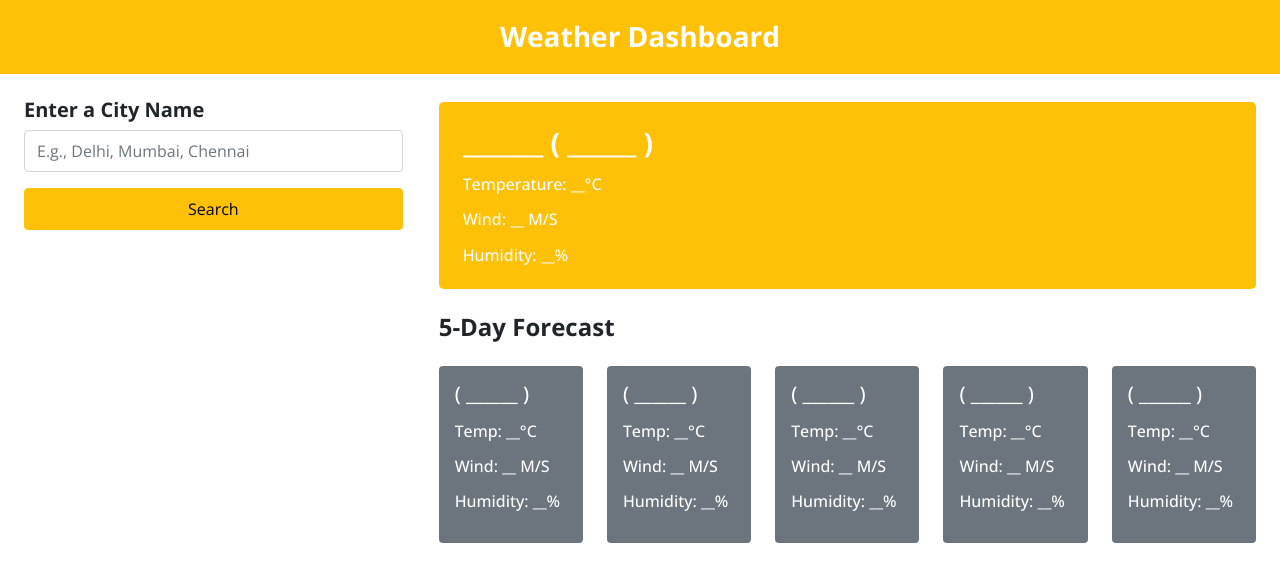
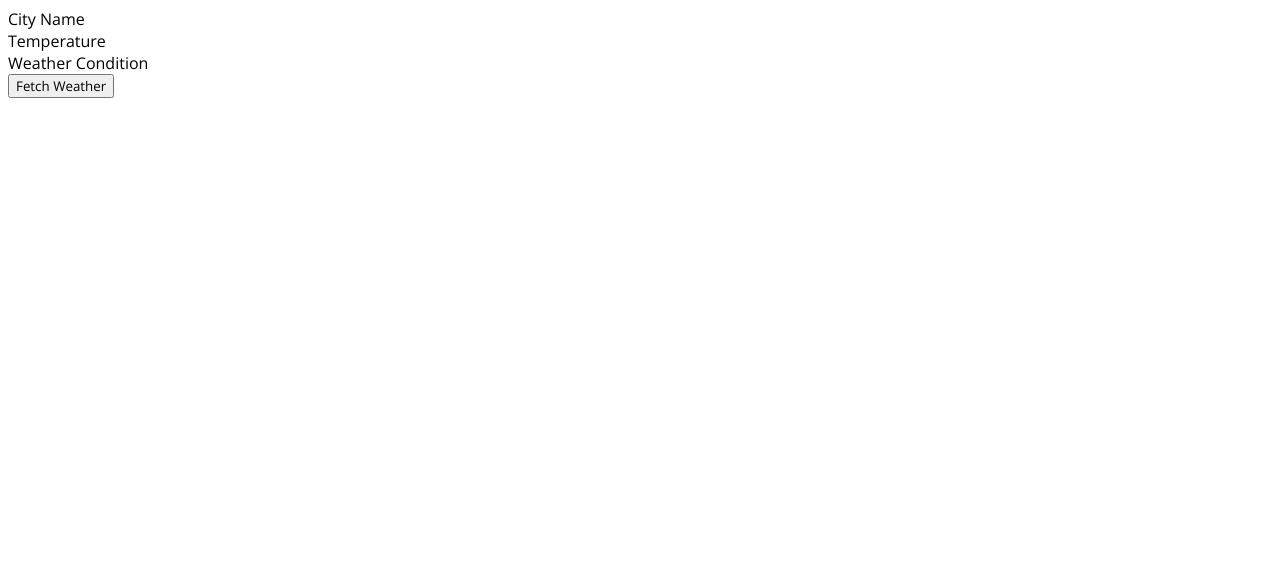
Before and after one commit to Vanshi1804/END_TERM, a plain HTML site: page index.html in a window 1280 px wide. Drawn offline with nearby package versions, Linux system fonts and the light colour scheme.

Commit message:
index.html

```diff
--- a/index.html
+++ b/index.html
@@ -1,91 +1,18 @@
 <!DOCTYPE html>
-<html lang="en" dir="ltr">
-  <head>
-    <meta charset="utf-8">
-    <title>Weather app</title>
+<html lang="en">
+<head>
+    <meta charset="UTF-8">
+    <meta name="viewport" content="width=device-width, initial-scale=1.0">
+    <title>Document</title>
     <link rel="stylesheet" href="style.css">
-    <meta name="viewport" content="width=device-width, initial-scale=1.0">
-    <link rel="stylesheet" href="https://cdn.jsdelivr.net/npm/bootstrap@5.1.3/dist/css/bootstrap.min.css">
-    <script src="script.js" defer></script>
-  </head>
-  <body>
-    <header class="bg-warning text-center py-3">
-      <h1 class="fw-bold h3 text-white my-1">Weather Dashboard</h1>
-    </header>
-    <div class="container-fluid my-4 weather-data">
-      <div class="row">
-        <div class="col-xxl-3 col-md-4 px-lg-4">
-          <h5 class="fw-bold">Enter a City Name</h5>
-          <input type="text" id="city-input" class="py-2 form-control" placeholder="E.g., Delhi, Mumbai, Chennai">
-          <button id="search-btn" class="btn btn-warning py-2 w-100 mt-3 mb-2">Search</button>
-        </div>
-        <div class="col-xxl-9 col-md-8 mt-md-1 mt-4 pe-lg-4">
-          <div class="current-weather bg-warning text-white py-2 px-4 rounded-3">
-            <div class="mt-3 d-flex justify-content-between">
-              <div>
-                <h3 class="fw-bold">_______ ( ______ )</h3>
-                <h6 class="my-3 mt-3">Temperature: __°C</h6>
-                <h6 class="my-3">Wind: __ M/S</h6>
-                <h6 class="my-3">Humidity: __%</h6>
-              </div>
-          </div>
-          </div>
-          <h4 class="fw-bold my-4">5-Day Forecast</h4>
-          <div class="days-forecast row row-cols-1 row-cols-sm-2 row-cols-lg-4 row-cols-xl-5 justify-content-between">
-            <div class="col mb-3">
-              <div class="card border-0 bg-secondary text-white">
-                <div class="card-body p-3 text-white">
-                  <h5 class="card-title fw-semibold">( ______ )</h5>
-                  <h6 class="card-text my-3 mt-3">Temp: __°C</h6>
-                  <h6 class="card-text my-3">Wind: __ M/S</h6>
-                  <h6 class="card-text my-3">Humidity: __%</h6>
-                </div>
-              </div>
-            </div>
-            <div class="col mb-3">
-              <div class="card border-0 bg-secondary text-white">
-                <div class="card-body p-3 text-white">
-                  <h5 class="card-title fw-semibold">( ______ )</h5>
-                  <h6 class="card-text my-3 mt-3">Temp: __°C</h6>
-                  <h6 class="card-text my-3">Wind: __ M/S</h6>
-                  <h6 class="card-text my-3">Humidity: __%</h6>
-                </div>
-              </div>
-            </div>
-            <div class="col mb-3">
-              <div class="card border-0 bg-secondary text-white">
-                <div class="card-body p-3 text-white">
-                  <h5 class="card-title fw-semibold">( ______ )</h5>
-                  <h6 class="card-text my-3 mt-3">Temp: __°C</h6>
-                  <h6 class="card-text my-3">Wind: __ M/S</h6>
-                  <h6 class="card-text my-3">Humidity: __%</h6>
-                </div>
-              </div>
-            </div>
-            <div class="col mb-3">
-              <div class="card border-0 bg-secondary text-white">
-                <div class="card-body p-3 text-white">
-                  <h5 class="card-title fw-semibold">( ______ )</h5>
-                  <h6 class="card-text my-3 mt-3">Temp: __°C</h6>
-                  <h6 class="card-text my-3">Wind: __ M/S</h6>
-                  <h6 class="card-text my-3">Humidity: __%</h6>
-                </div>
-              </div>
-            </div>
-            <div class="col mb-3">
-              <div class="card border-0 bg-secondary text-white">
-                <div class="card-body p-3 text-white">
-                  <h5 class="card-title fw-semibold">( ______ )</h5>
-                  <h6 class="card-text my-3 mt-3">Temp: __°C</h6>
-                  <h6 class="card-text my-3">Wind: __ M/S</h6>
-                  <h6 class="card-text my-3">Humidity: __%</h6>
-                </div>
-              </div>
-            </div>
-          </div>
-        </div>
-      </div>
+</head>
+<body>
+    <div id="weather-container">
+        <div id="city">City Name</div>
+        <div id="temperature">Temperature</div>
+        <div id="condition">Weather Condition</div>
+        <button id="fetch-button" onclick="fetchCityAndWeather()">Fetch Weather</button>
     </div>
-
-  </body>
+    <script src="script.js"></script>
+</body>
 </html>
```
